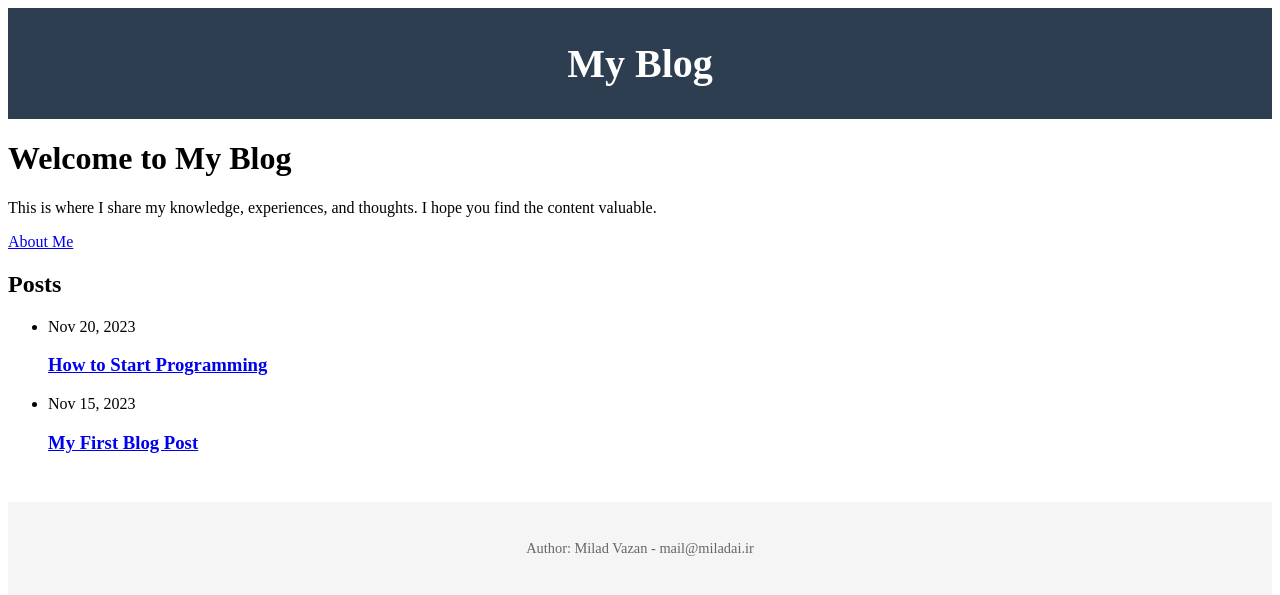
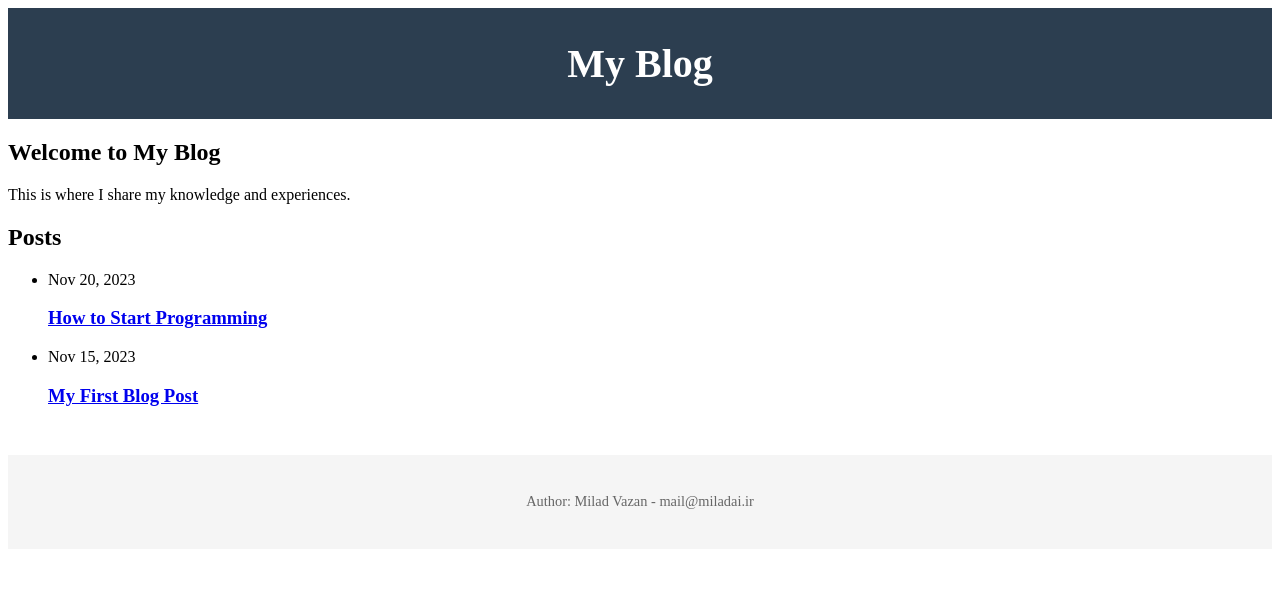
Before and after one commit to milad-ai/blog, a Jekyll site: the page built from index.md, in a window 1280 px wide. Shown: the top 595 px of the page. Built offline with Jekyll 4.4.1, drawn with Linux system fonts in a browser that asks for light colours.

Commit message:
Update index.md

```diff
--- a/index.md
+++ b/index.md
@@ -2,8 +2,7 @@
 layout: home
 ---
 
-<div class="hero">
-  <h1>Welcome to My Blog</h1>
-  <p>This is where I share my knowledge, experiences, and thoughts. I hope you find the content valuable.</p>
-  <a href="http://miladai.ir" class="btn">About Me</a>
+<div class="home-content">
+  <h2>Welcome to My Blog</h2>
+  <p>This is where I share my knowledge and experiences.</p>
 </div>
```
